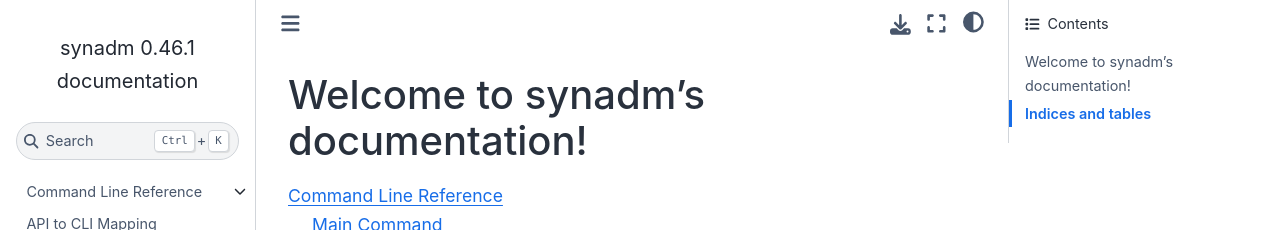
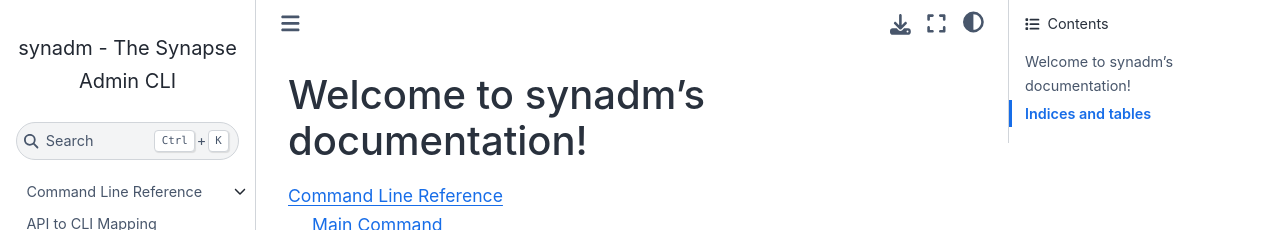
Before and after one commit to JOJ0/synadm, a Sphinx documentation site: the page built from doc/source/index.rst, in a window 1280 px wide. Shown: the top 230 px of the page. Built offline with Sphinx 7.4.7 and the Sphinx Book theme 1.1.4, drawn with Linux system fonts in a browser that asks for light colours.

Commit message:
Docs book-theme custom css
* Table row hover color not so "in your face"
* Adjust page title and top left title
* Leave some crap in css and conf.py to play around with, cleanup later

```diff
--- /dev/null
+++ b/doc/source/_static/synadm.css
@@ -0,0 +1,14 @@
+/*
+html[data-theme="light"] {
+    --pst-color-secondary: #a23632;
+}
+html[data-theme="light"] {
+    --pst-color-inline-code: #a23632;
+}
+*/
+table tr:hover td {
+    background-color: var(--bs-gray-300);
+}
+
+/* pydata teal (primary): #126A7E */
+/* pydata violet (secondary): #7D0E70 */
--- a/doc/source/conf.py
+++ b/doc/source/conf.py
@@ -61,6 +61,10 @@
 # a list of builtin themes.
 #
 html_theme = "sphinx_book_theme"
+#html_theme = "pydata_sphinx_theme"
+#html_theme = "furo"
+#html_theme = "press"
+#html_theme = "alabaster"
 
 # Add any paths that contain custom static files (such as style sheets) here,
 # relative to this directory. They are copied after the builtin static files,
@@ -68,11 +72,16 @@
 # html_static_path = ['_static']
 
 html_theme_options = {
-    'collapse_navigation': True,
-    'navigation_depth': 8,
-    'sticky_navigation': False,
-    'prev_next_buttons_location': 'bottom'
+    "collapse_navigation": True,
+    "logo": {
+        "text": "synadm - The Synapse Admin CLI",
+    },
+    "pygment_light_style": "bw",
 }
+html_title = "synadm"
+#html_logo = "_static/beets_logo_nobg.png"
+html_static_path = ["_static"]
+html_css_files = ["synadm.css"]
 
 
 # -- Extension configuration -------------------------------------------------
```
